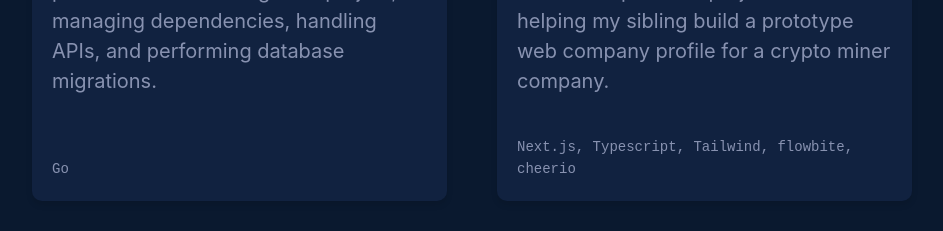
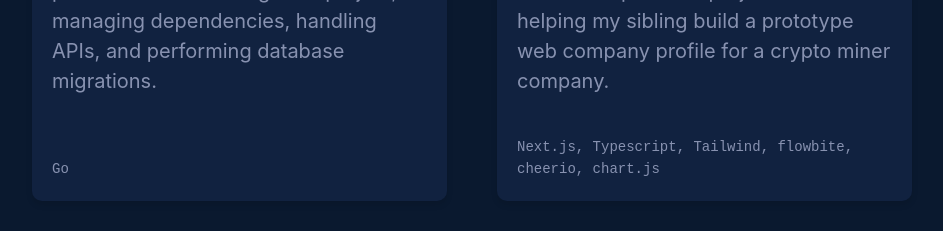
Before and after one commit to david1312/dav-webdev-personal, a Next.js app: page / in a window 1280 px wide. Shown: the part 4300-4531 px from the top of the page, without its empty margins (168-1111 px from the left). Built offline with nearby package versions, Linux system fonts and the light colour scheme.

Commit message:
test vercel speed insight

```diff
--- a/package.json
+++ b/package.json
@@ -12,6 +12,7 @@
     "@emotion/react": "^11.13.0",
     "@emotion/styled": "^11.13.0",
     "@vercel/analytics": "^1.3.1",
+    "@vercel/speed-insights": "^1.0.12",
     "animejs": "^3.2.2",
     "next": "14.2.5",
     "react": "^18",
--- a/src/data/projects.json
+++ b/src/data/projects.json
@@ -40,6 +40,13 @@
     "desc": "This project explores Next.js features using the app router and forms the basis for a personal project where I’m helping my sibling build a prototype web company profile for a crypto miner company.",
     "source": "https://github.com/david1312/company-profile-nextjs",
     "url": "https://company-profile-nextjs-pearl.vercel.app/",
-    "stacks": ["Next.js", "Typescript", "Tailwind", "flowbite", "cheerio"]
+    "stacks": [
+      "Next.js",
+      "Typescript",
+      "Tailwind",
+      "flowbite",
+      "cheerio",
+      "chart.js"
+    ]
   }
 ]
--- a/src/pages/_app.tsx
+++ b/src/pages/_app.tsx
@@ -9,6 +9,7 @@ import MetaHead from "@/components/MetaHead/MetaHead";
 import SideRight from "@/components/Side/SideRight";
 import SideLeft from "@/components/Side/SideLeft";
 import { Analytics } from "@vercel/analytics/react";
+import { SpeedInsights } from "@vercel/speed-insights/next";
 
 const MyApp = ({ Component, pageProps }: AppProps) => {
   const [loading, setLoading] = useState<boolean>(true);
@@ -31,6 +32,7 @@ const MyApp = ({ Component, pageProps }: AppProps) => {
         )}
       </IsMobileProvider>
       <Analytics />
+      <SpeedInsights />
     </>
   );
 };
```
Also changed, not shown: 1 other file (tests, documents, lock files or other folders).
